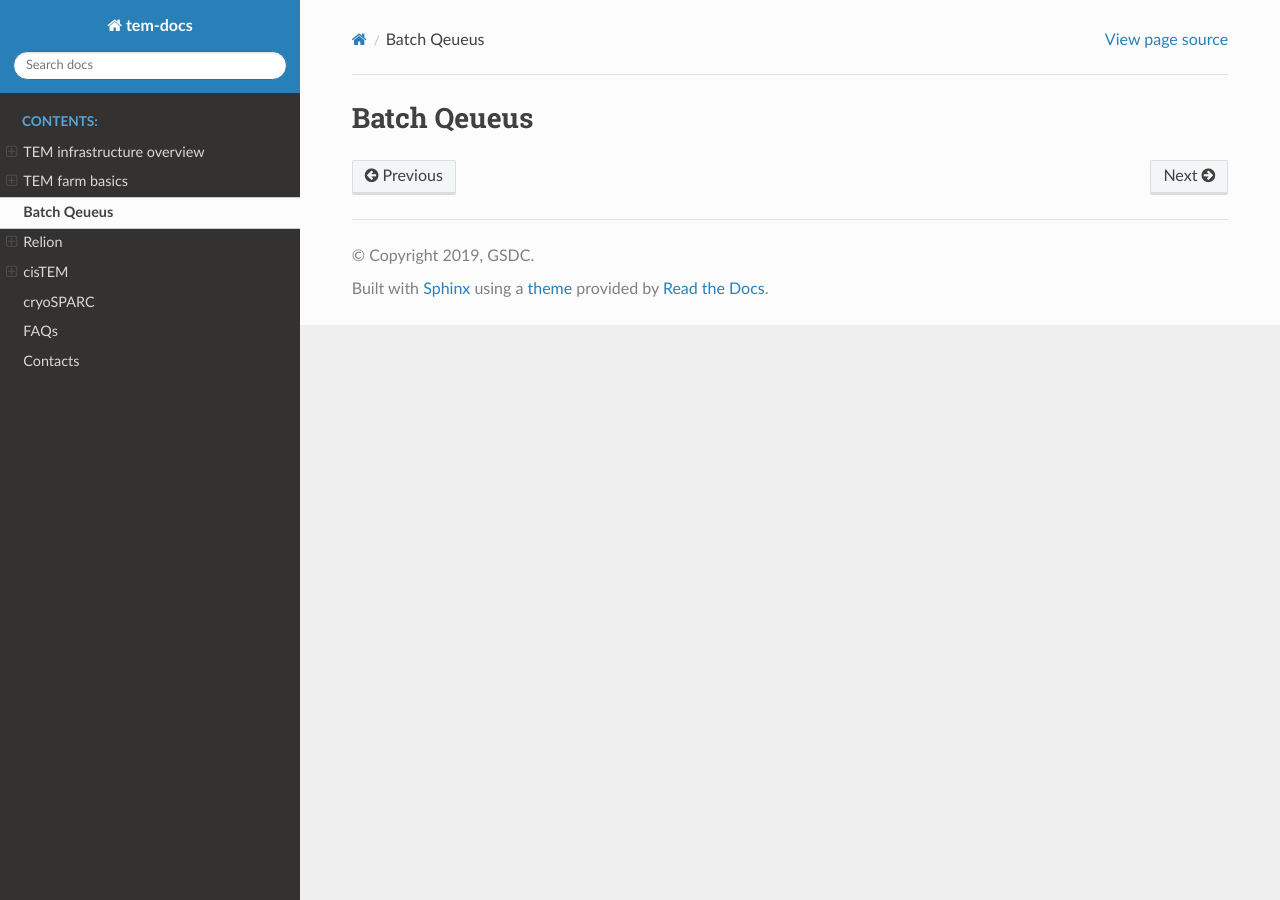
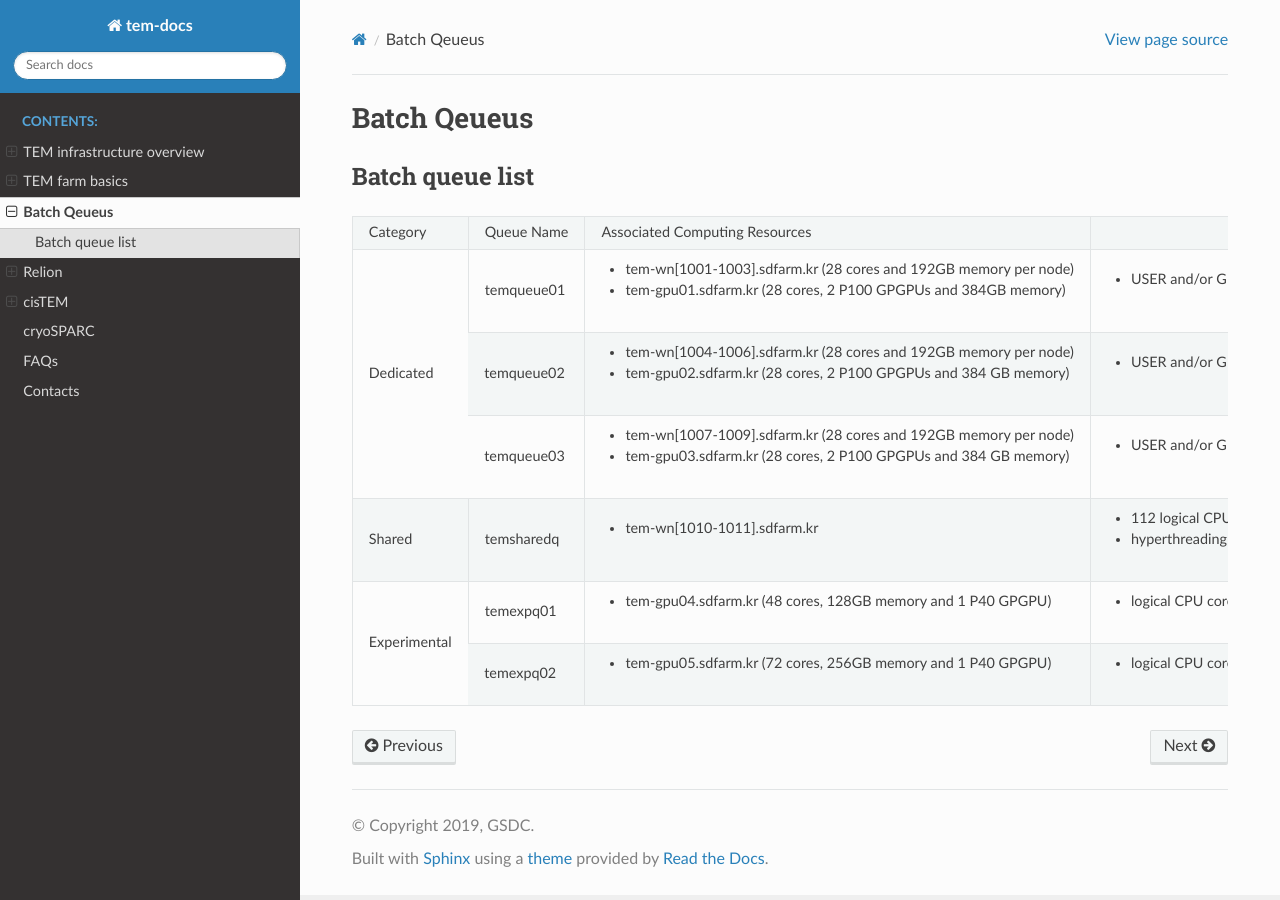
Before and after one commit to junglok/tem-docs, a Sphinx documentation site: the page built from docs/queue.rst, in a window 1280 px wide. Built offline with Sphinx 7.4.7 and the Read the Docs theme 2.0.0, drawn with Linux system fonts in a browser that asks for light colours.

Commit message:
queue added

```diff
--- a/docs/infra.rst
+++ b/docs/infra.rst
@@ -57,9 +57,9 @@ Cluster management softwares
 |              | OpenPBS(torque)        | - Cluster resources management                             | v6.1.2                         |
 |              |                        | - http://www.adaptivecomputing.com/products/torque         |                                |
 |              +------------------------+------------------------------------------------------------+--------------------------------+
-|              | Maui                   | - Job scheduler                                            | v3.3.1                         |
-|              |                        | - https://github.com/LabAdvComp/maui                       |                                |
-|              +------------------------+------------------------------------------------------------+--------------------------------+
+.. |              | Maui                   | - Job scheduler                                            | v3.3.1                         |
+.. |              |                        | - https://github.com/LabAdvComp/maui                       |                                |
+.. |              +------------------------+------------------------------------------------------------+--------------------------------+
 |              | OpenMPI                | - Messaging Pass Interface(MPI)                            | | v1.8.8                       |
 |              |                        | - Reference implementation for MPI standard                | | (mpi/gcc/openmpi/1.8.8)      |
 |              |                        | - https://www.open-mpi.org                                 |                                |
--- a/docs/queue.rst
+++ b/docs/queue.rst
@@ -1,3 +1,32 @@
 ************
 Batch Qeueus
 ************
+
+Batch queue list
+================
+
++--------------+-----------------+--------------------------------------------------------------------+------------------------------------+
+| Category     | Queue Name      | Associated Computing Resources                                     |                                    |
++--------------+-----------------+--------------------------------------------------------------------+------------------------------------+
+| Dedicated    | temqueue01      | - tem-wn[1001-1003].sdfarm.kr (28 cores and 192GB memory per node) | - USER and/or GROUP Access Control |
+|              |                 | - tem-gpu01.sdfarm.kr (28 cores, 2 P100 GPGPUs and 384GB memory)   |                                    |
+|              |                 |                                                                    |                                    |
+|              +-----------------+--------------------------------------------------------------------+------------------------------------+
+|              | temqueue02      | - tem-wn[1004-1006].sdfarm.kr (28 cores and 192GB memory per node) | - USER and/or GROUP Access Control |
+|              |                 | - tem-gpu02.sdfarm.kr (28 cores, 2 P100 GPGPUs and 384 GB memory)  |                                    |
+|              |                 |                                                                    |                                    |
+|              +-----------------+--------------------------------------------------------------------+------------------------------------+
+|              | temqueue03      | - tem-wn[1007-1009].sdfarm.kr (28 cores and 192GB memory per node) | - USER and/or GROUP Access Control |
+|              |                 | - tem-gpu03.sdfarm.kr (28 cores, 2 P100 GPGPUs and 384 GB memory)  |                                    |
+|              |                 |                                                                    |                                    |
++--------------+-----------------+--------------------------------------------------------------------+------------------------------------+
+| Shared       | temsharedq      | - tem-wn[1010-1011].sdfarm.kr                                      | - 112 logical CPU cores            |
+|              |                 |                                                                    | - hyperthreading enabled           |
+|              |                 |                                                                    |                                    |
++--------------+-----------------+--------------------------------------------------------------------+------------------------------------+
+| Experimental | temexpq01       | - tem-gpu04.sdfarm.kr (48 cores, 128GB memory and 1 P40 GPGPU)     | - logical CPU cores                |
+|              |                 |                                                                    |                                    |
+|              +-----------------+--------------------------------------------------------------------+------------------------------------+
+|              | temexpq02       | - tem-gpu05.sdfarm.kr (72 cores, 256GB memory and 1 P40 GPGPU)     | - logical CPU cores                |
+|              |                 |                                                                    |                                    |
++--------------+-----------------+--------------------------------------------------------------------+------------------------------------+
```
